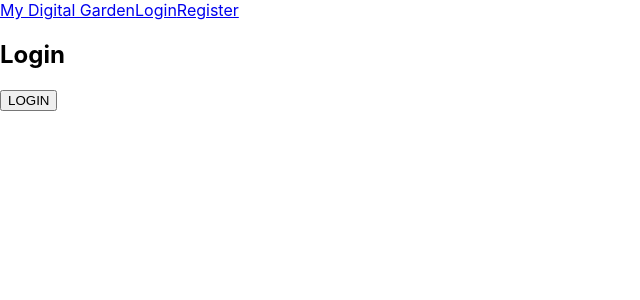
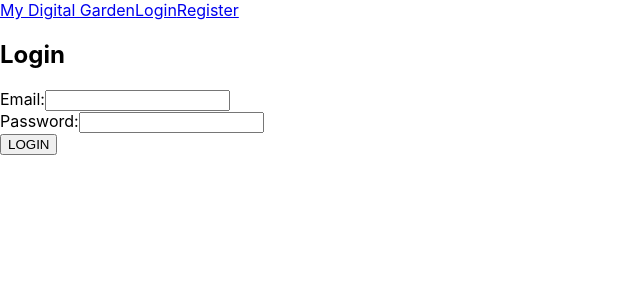
Before and after one commit to jpecheverryp/my-digital-garden, a React (Create React App) app in the folder client/: page /login in a window 1280 px wide. Shown: the top 300 px of the page, without its empty margins (0-640 px from the left). Built offline with nearby package versions, Linux system fonts and the light colour scheme.

Commit message:
add form to login and get user from db with api call

```diff
--- a/client/src/App.tsx
+++ b/client/src/App.tsx
@@ -41,10 +41,7 @@ function App() {
                 />
               }
             />
-            <Route
-              path='/login'
-              element={<Login isAuthenticated={data.isAuthenticated} />}
-            />
+            <Route path='/login' element={<Login setUser={setUser} />} />
             <Route path='/register' element={<Register setUser={setUser} />} />
           </Routes>
         </main>
--- a/client/src/screens/Login.tsx
+++ b/client/src/screens/Login.tsx
@@ -1,37 +1,72 @@
-import React from 'react';
+import axios from 'axios';
+import React, { useState } from 'react';
 import { useNavigate } from 'react-router-dom';
 import { setAccessToken, setRefreshToken } from '../utils/cookiesHandler';
-import axios from 'axios';
+import { redirectTo } from '../utils/redirectTo';
 
-interface IState {
-  isAuthenticated: boolean;
+interface IProps {
+  setUser: Function;
 }
 
-const Login: React.FC<IState> = ({ isAuthenticated }) => {
+const Login: React.FC<IProps> = ({ setUser }) => {
+  // Navigate function to change route after succesful registration
   let navigate = useNavigate();
-  async function redirectToHome() {
-    navigate('/');
-  }
+
+  //Form data to submit
+  const [formData, setFormData] = useState({
+    email: '',
+    password: '',
+  });
+  // Change Form state when typing
+  const handleChange = (e: React.ChangeEvent<HTMLInputElement>) => {
+    setFormData({ ...formData, [e.target.name]: e.target.value });
+  };
+
   const handleSubmit = async (e: React.FormEvent<HTMLFormElement>) => {
     e.preventDefault();
-    const authData = await axios({
+    try {
+      const { data } = await axios({
         method: 'POST',
         url: '/api/auth',
         headers: {
           'Content-Type': 'application/json',
         },
-      data: { email: 'j@email.com', password: 'password' },
+        data: formData,
       });
-    console.log(authData);
-    setAccessToken(authData.data.accessToken);
-    setRefreshToken(authData.data.refreshToken);
-
-    redirectToHome();
+      setAccessToken(data.accessToken);
+      setRefreshToken(data.refreshToken);
+      setUser(data.user.username);
+      redirectTo(navigate, '/profile');
+    } catch (err) {
+      console.log(err);
+    }
   };
   return (
     <div>
       <h2>Login</h2>
       <form onSubmit={handleSubmit}>
+        <div>
+          <label htmlFor='email'>Email:</label>
+          <input
+            onChange={handleChange}
+            autoComplete='email'
+            type='email'
+            name='email'
+            id='email'
+            required
+          />
+        </div>
+        <div>
+          <label htmlFor='password'>Password:</label>
+          <input
+            onChange={handleChange}
+            autoComplete='current-password'
+            type='password'
+            name='password'
+            id='password'
+            required
+          />
+        </div>
         <button type='submit'>LOGIN</button>
       </form>
     </div>
--- a/client/src/screens/Register.tsx
+++ b/client/src/screens/Register.tsx
@@ -26,13 +26,19 @@ const Register: React.FC<IProps> = ({ setUser }) => {
   const handleSubmit = async (e: React.FormEvent<HTMLFormElement>) => {
     e.preventDefault();
     try {
+      // Send POST request
       const { data } = await axios({
         method: 'POST',
         url: '/api/users',
+        headers: {
+          'Content-Type': 'application/json',
+        },
         data: formData,
       });
+      // Set tokens to cookies
       setAccessToken(data.accessToken);
       setRefreshToken(data.refreshToken);
+      //Set username in app state
       setUser(data.user.username);
       redirectTo(navigate, '/profile');
     } catch (err) {
```
Lines whose indentation alone changed are shown as unchanged.
